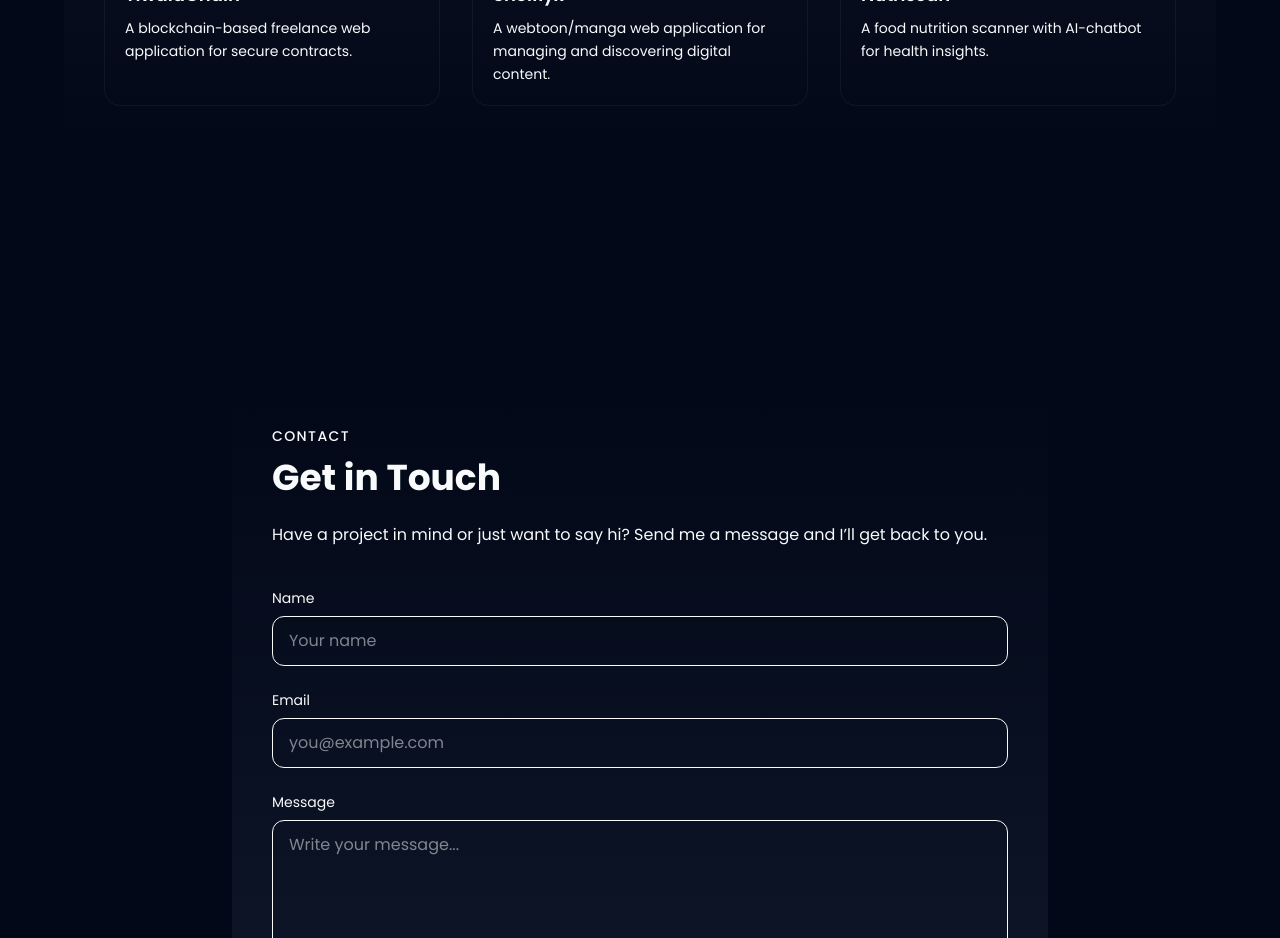
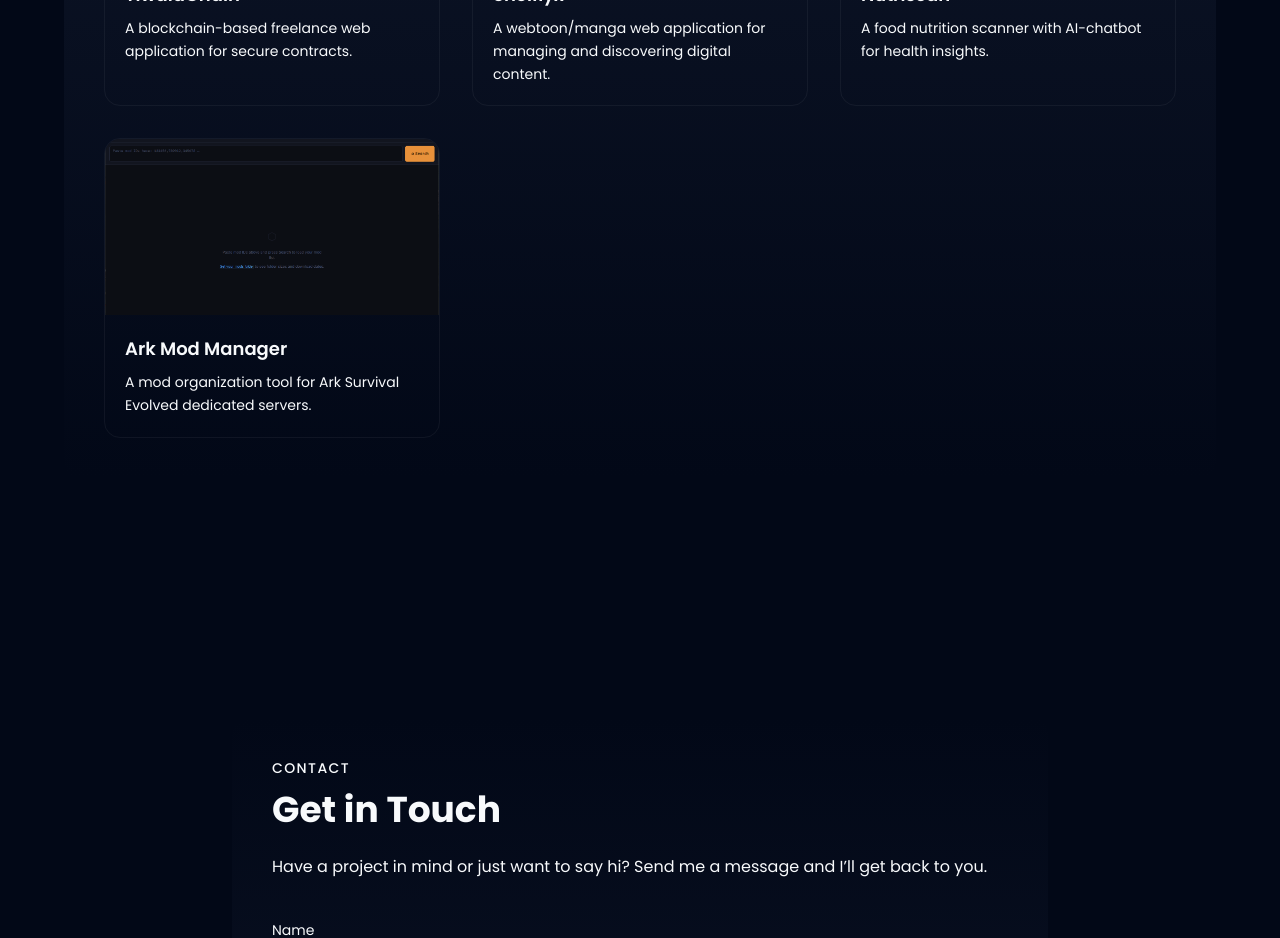
Before and after one commit to Fluished/Portfolio, a Next.js app in the folder frontend/: page / in a window 1280 px wide. Shown: the part 1400-2338 px from the top of the page. Built offline with nearby package versions, Linux system fonts and the light colour scheme.

Commit message:
feat: add Ark Mod Manager project details

```diff
--- a/frontend/components/Projects.tsx
+++ b/frontend/components/Projects.tsx
@@ -55,6 +55,15 @@ export default function Projects() {
       tech: ["Flutter", "Firebase"],
       github: "https://github.com/Fluished/Nutriscan",
     },
+    {
+      name: "Ark Mod Manager",
+      desc: "A mod organization tool for Ark Survival Evolved dedicated servers.",
+      fullDesc:
+        "Ark Mod Manager is a tool designed to help the process of managing mods for Ark Survival Evolved dedicated servers, providing an interface for simple mod management.",
+      img: "/assets/arkmodmanager.png",
+      tech: ["React.js", "Electron"],
+      github: "https://github.com/Fluished/ArkModManager",
+    }
   ];
 
   return (
```
Also changed, not shown: frontend/public/assets/arkmodmanager.png (added).
